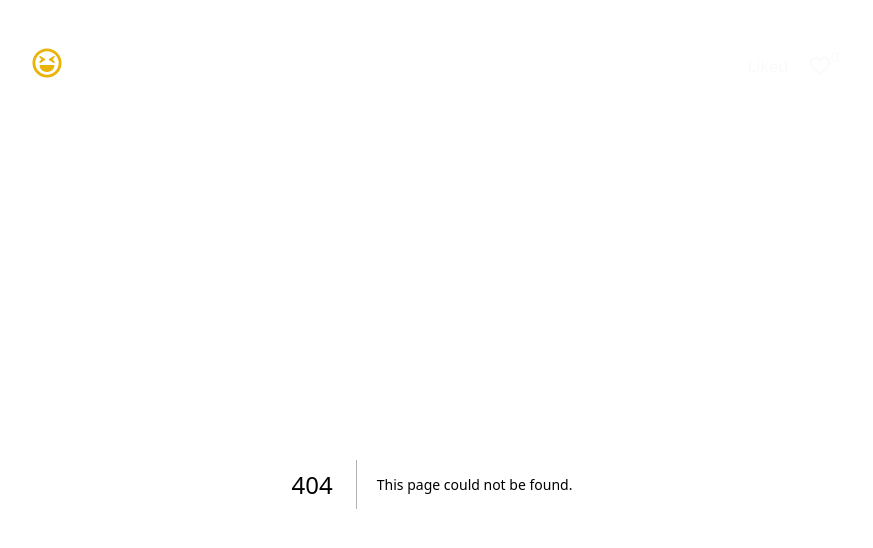
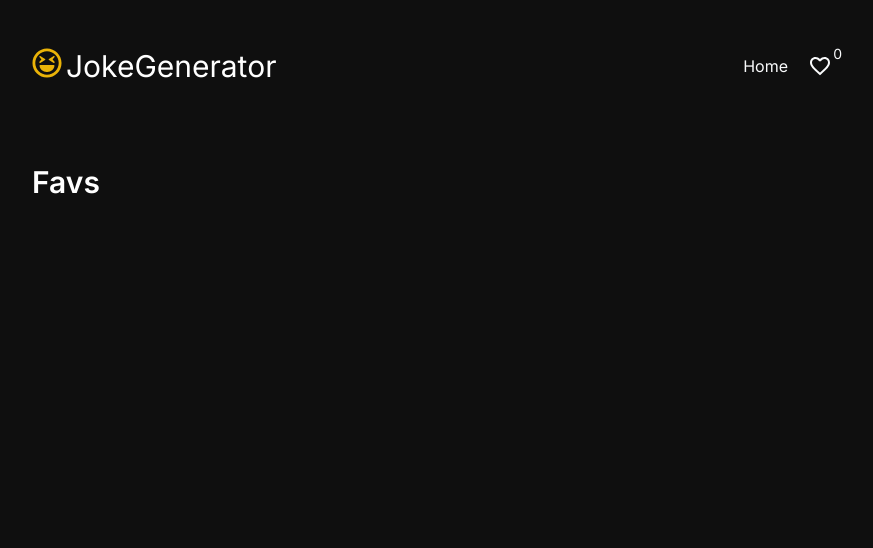
Before and after one commit to AlejoFernandez10/jokeGenerator, a Next.js app: page /favs in a window 1280 px wide. Before the commit this address had no page. Shown: the top 548 px of the page, without its empty margins (208-1081 px from the left). Built offline with nearby package versions, Linux system fonts and the light colour scheme.

Commit message:
Favs modal and fasv section added

```diff
--- a/src/Context/ContextProvider.jsx
+++ b/src/Context/ContextProvider.jsx
@@ -1,6 +1,6 @@
 'use client'
 
-import React from 'react'
+import React, { useEffect } from 'react'
 import { useState } from 'react'
 import { createContext } from 'react'
 
@@ -9,8 +9,14 @@ export const Context = createContext(null)
 
 const ContextProvider = ({children}) => {
 
-  const [favs, setFavs] = useState([])
+  const [favs, setFavs] = useState(() => {
+    const savedFavs = typeof window !== 'undefined' ? localStorage.getItem('favs') : null
+    return savedFavs ? JSON.parse(savedFavs) : []
+  })
 
+  useEffect(() => {
+    localStorage.setItem('favs', JSON.stringify(favs))
+  }, [favs])
 
   return (
     <Context.Provider  value={[favs, setFavs]}>
--- /dev/null
+++ b/src/app/favs/ContainerFavsPage.jsx
@@ -0,0 +1,37 @@
+'use client'
+import React,{useContext}  from 'react'
+import { Context } from '@/Context/ContextProvider'
+import {MdOutlineFavorite} from 'react-icons/md'
+import Link from 'next/link'
+
+
+const ContainerFavsPage = () => {
+
+  const [favs, setFavs] = useContext(Context)
+
+  return (
+
+
+    <div className='flex flex-col gap-5'>
+
+    {favs.map((fav)=>(
+
+      <Link key={fav.id} href={`/favs/${fav.id}`} className='mt-10 w-full flex justify-between '>
+      <h2 className='flex flex-col gap-1'>
+          <p className='text-base text-gray-400 flex flex-col gap-1.5 '> <span className='text-white'>Setup:</span> {fav.setup} </p>
+
+       <p className='text-sm text-gray-500'>{fav.punchline} </p>
+       </h2>
+
+
+       <div>
+        <MdOutlineFavorite className='text-yellow-500 text-xl' />
+       </div>
+    </Link>
+    ))}
+
+    </div>
+  )
+}
+
+export default ContainerFavsPage
--- /dev/null
+++ b/src/app/favs/[id]/page.jsx
@@ -0,0 +1,11 @@
+import React from 'react'
+
+const page = () => {
+  return (
+    <div className='text-white'>
+      PAge per id
+    </div>
+  )
+}
+
+export default page
--- /dev/null
+++ b/src/app/favs/page.jsx
@@ -0,0 +1,24 @@
+
+import ContainerFavsPage from './ContainerFavsPage'
+import React from 'react'
+
+
+const page = () => {
+
+
+
+
+  return (
+    <div className=' text-white w-full flex  justify-center '>
+
+      <div className='w-[95%] max-w-[800px] flex flex-col '>
+        <h1 className='mt-20 text-3xl mb-10 font-semibold'>Favs</h1>
+
+        <ContainerFavsPage />
+
+      </div>
+    </div>
+  )
+}
+
+export default page
--- a/src/app/page.jsx
+++ b/src/app/page.jsx
@@ -2,10 +2,10 @@
 
 
 import Buttons from '@/components/Buttons';
-import FavsContainer from '@/components/FavsContainer';
+
 import axios from 'axios'
 import { useState } from 'react';
-import { ToastContainer } from 'react-toastify';
+import {FiRefreshCcw} from 'react-icons/fi'
 
 
 const options = {
@@ -21,7 +21,7 @@ const options = {
 export default function Home() {
 
   const [joke, setJoke] = useState()
-
+  const [regenerateBtn, setRegenerateBtn] = useState(false)
 
 
     const fetchJoke = async ()=>{
@@ -32,16 +32,21 @@ export default function Home() {
       setJoke(data.body)
     }
 
+    const activeRefreshBtn =()=>{
+      setTimeout(()=>{
+        setRegenerateBtn(true)
+      }, 500)
+    }
 
 
 
   return (
     <main className="flex min-h-screen relative flex-col items-center justify-between p-24 pb-10 text-white">
 
-      <div className='w-full flex flex-col items-center justify-center min-w-[799px] max-w-[800px]'>
+      <div className='w-[95%] min-h-[60vh] flex flex-col  justify-center  max-w-[800px]'>
 
       <div className='mb-20 '>
-        <h1 className='text-lg font-semibold pb-10 text-white flex flex-col gap-4'> {joke && 'Setup:'} <span>{joke ?   joke.setup : 'Generate jokes and have fun!'} </span></h1>
+        <h1 className={`text-lg font-semibold pb-10 text-white flex flex-col gap-4 ${!joke && 'text-center'} `}> {joke && 'Setup:'} <span>{joke ?   joke.setup : 'Generate jokes and have fun!'} </span></h1>
 
         <p className='text-base font-semibold gap-3  flex flex-col'>{joke && 'Punchline:'}
         <span className='text-gray-300'>{joke ? joke.punchline : ''} </span>
@@ -54,7 +59,19 @@ export default function Home() {
         }
       </div>
 
-      <button onClick={()=> fetchJoke() } className='px-4 py-2 bg-yellow-400 rounded-lg hover:opacity-90 text-black' >Generate Joke</button>
+        {!regenerateBtn
+
+        ?
+
+        <button onClick={()=> fetchJoke() &  activeRefreshBtn() } className='px-4 py-2 bg-yellow-400 rounded-lg hover:opacity-90 text-black self-center' >Generate Joke</button>
+        :
+
+        <div onClick={()=> fetchJoke()} className='flex flex-col cursor-pointer justify-center items-center gap-2 transition-all duration-200 hover:text-yellow-500'>
+          <FiRefreshCcw className='text-2xl  ' />
+            Regenerate
+        </div>
+      }
+
     </div>
 
 
--- a/src/components/Buttons.jsx
+++ b/src/components/Buttons.jsx
@@ -40,6 +40,7 @@ const Buttons = ({setup, punchline, id , btnState}) => {
           if(joke.id === id){
             return{
               ...joke,
+              qty:1
             }
           }
         })
@@ -71,20 +72,20 @@ const Buttons = ({setup, punchline, id , btnState}) => {
 
       <div className='mt-20 flex gap-4  items-start justify-end'>
 
-       <div className='relative button-container transition-all duration-200'>
+       <div className='relative button-container transition-all duration-200 hover:text-yellow-500'>
 
          {btnLike ? <AiFillLike className='text-3xl cursor-pointer text-yellow-500' onClick={(()=> setBtnLike(false))} />  : <AiOutlineLike className='text-3xl cursor-pointer ' onClick={(()=> setBtnLike(true))} />}
 
-         <span className='absolute bottom-[-30px] button-name transition-all duration-200 '>Like</span>
+         <span className='absolute bottom-[-30px] button-name text-yellow-500 '>Like</span>
        </div>
 
        {/* FAV BUTTON */}
 
-       <div className='relative button-container transition-all duration-200 mt-0.5'>
+       <div className='relative button-container transition-all duration-200 hover:text-yellow-500 mt-0.5'>
 
-          {btnFav ? <MdOutlineFavorite className='text-3xl cursor-pointer text-yellow-500' onClick={(()=> setBtnFav(false))} />  : <MdOutlineFavoriteBorder className='text-3xl cursor-pointer ' onClick={(()=> setBtnFav(true) & addToFavs()  )} />}
+          {btnFav ? <MdOutlineFavorite className='text-3xl cursor-pointer text-yellow-500' onClick={(()=> setBtnFav(false))} />  : <MdOutlineFavoriteBorder className='text-3xl cursor-pointer  ' onClick={(()=> setBtnFav(true) & addToFavs()  )} />}
 
-          <span className='absolute bottom-[-30px] button-name transition-all duration-200 '>Fav</span>
+          <span className='absolute bottom-[-30px] button-name text-yellow-500 '>Fav</span>
         </div>
 
       </div>
--- a/src/components/FavsContainer.jsx
+++ b/src/components/FavsContainer.jsx
@@ -6,6 +6,8 @@ import { XMarkIcon } from '@heroicons/react/24/outline'
 import {MdOutlineFavoriteBorder} from 'react-icons/md'
 import FavCard from './FavCard'
 import { Context } from '@/Context/ContextProvider'
+import Link from 'next/link'
+import FavsCounter from './FavsCounter'
 
 
 
@@ -24,7 +26,10 @@ const FavsContainer = () => {
 
   if(open === false){
     return(
-      <MdOutlineFavoriteBorder onClick={()=> setOpen(true)} />
+      <div onClick={()=> setOpen(true)}>
+      <MdOutlineFavoriteBorder  />
+      <FavsCounter />
+      </div>
     )
   }
   return (
@@ -87,7 +92,9 @@ const FavsContainer = () => {
                       </div>
                     </div>
 
-
+                    <div className='min-h-[200px]  flex justify-center items-center border-t-2'>
+                           <Link href={'/favs'} onClick={()=> setOpen(false)} className='text-white  border border-yellow-500 px-12 py-3 rounded-lg transition-all duration-200 hover:bg-yellow-500 hover:text-black'>Expand Favs</Link>
+                    </div>
                   </div>
                 </Dialog.Panel>
               </Transition.Child>
--- a/src/components/FavsCounter.jsx
+++ b/src/components/FavsCounter.jsx
@@ -13,15 +13,15 @@ const FavsCounter = () => {
 
   useEffect(()=>{
 
-    if(favs.length > 0){
-      setTotalFavs(totalFavs + 1)
+    if(favs){
 
+      setTotalFavs(favs.length)
     }
   }, [favs])
 
 
   return (
-    <div className='text-sm absolute top-[-7px] right-[-7px]'>{totalFavs} </div>
+    <div className='text-sm absolute top-[-10px] right-[-10px]'>{totalFavs} </div>
   )
 }
 
--- a/src/components/Navbar.jsx
+++ b/src/components/Navbar.jsx
@@ -3,6 +3,7 @@ import React from 'react'
 import {FaRegLaughSquint} from 'react-icons/fa'
 import FavsContainer from './FavsContainer'
 import FavsCounter from './FavsCounter'
+import Link from 'next/link'
 
 
 const Navbar = () => {
@@ -13,16 +14,16 @@ const Navbar = () => {
 
       <nav className='w-full max-w-[800px] flex justify-between'>
 
-        <div className='text-white text-3xl flex gap-1'>
+        <Link href={'/'} className='text-white text-3xl flex gap-1'>
 
             <FaRegLaughSquint className='text-yellow-500' />
               JokeGenerator
-        </div>
+        </Link>
         <ul className='flex items-center gap-5'>
 
-          <li className='text-gray-50'> Liked  </li>
+          <li className='text-gray-50'> <Link href={'/'}>Home</Link> </li>
 
-          <li className='text-gray-50 text-2xl cursor-pointer relative'> <FavsContainer /> <FavsCounter /> </li>
+          <li className='text-gray-50 text-2xl cursor-pointer relative'>  <FavsContainer />  </li>
 
         </ul>
       </nav>
```
Also changed, not shown: 1 other file (tests, documents, lock files or other folders).
